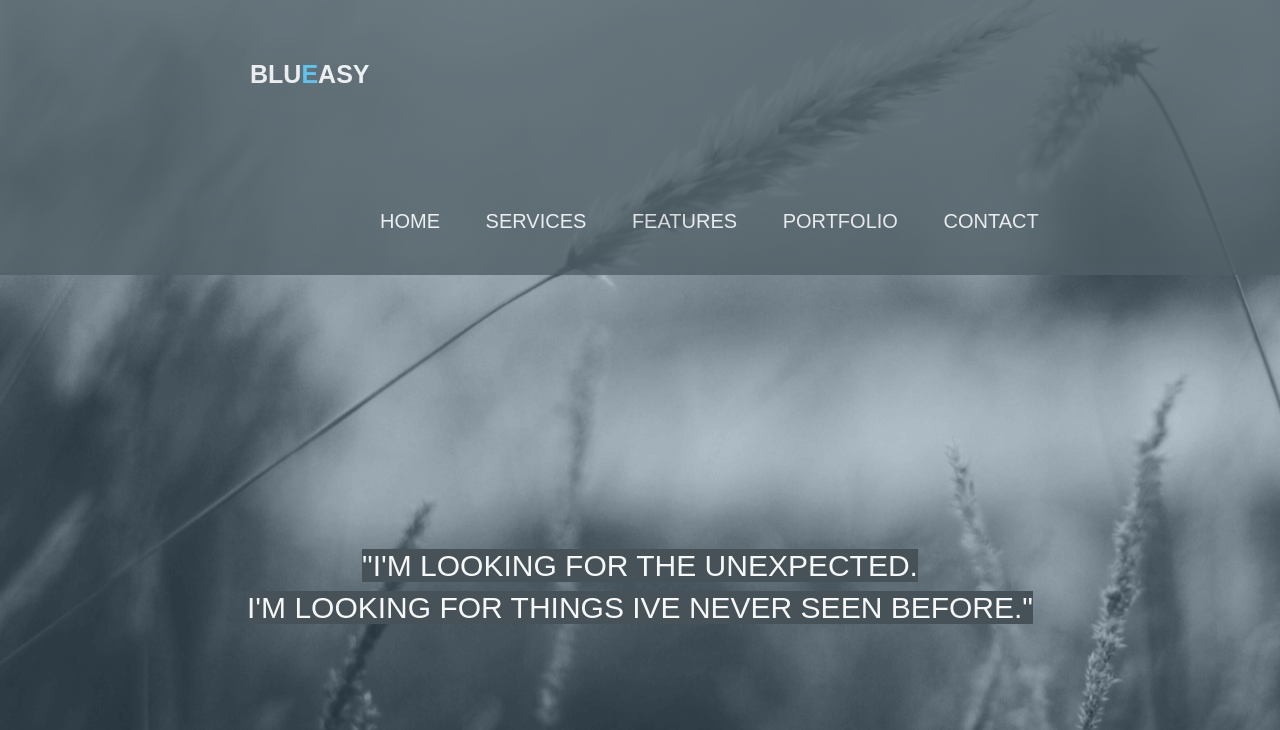
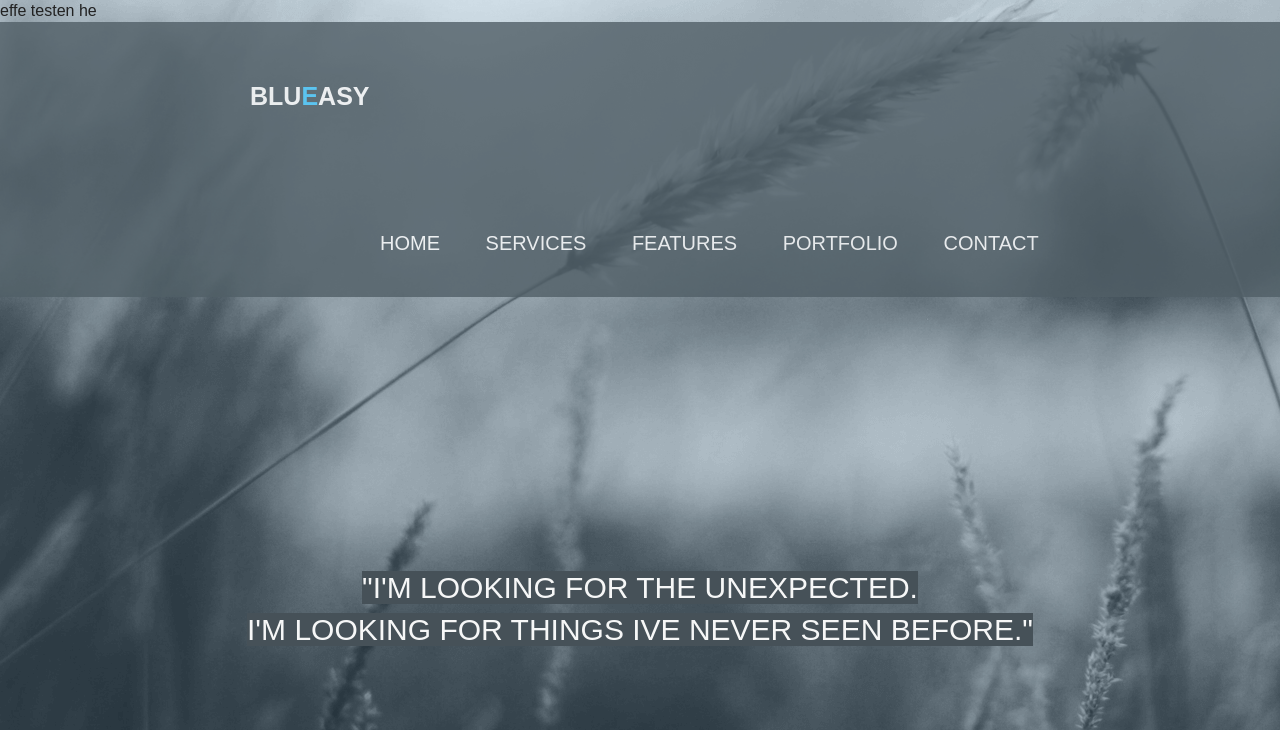
Before and after one commit to Fizax/Blueasy-1, a plain HTML site: page index.html in a window 1280 px wide. Shown: the top 730 px of the page. Drawn offline with nearby package versions, Linux system fonts and the light colour scheme.

Commit message:
effe testen

```diff
--- a/index.html
+++ b/index.html
@@ -21,6 +21,7 @@
 
         <!-- header -->
     <header>
+        <p>effe testen he</p>
         <div class="menu">
             <div class="logo">
                 <h1>BLU<span>E</span>ASY</h1>
```
